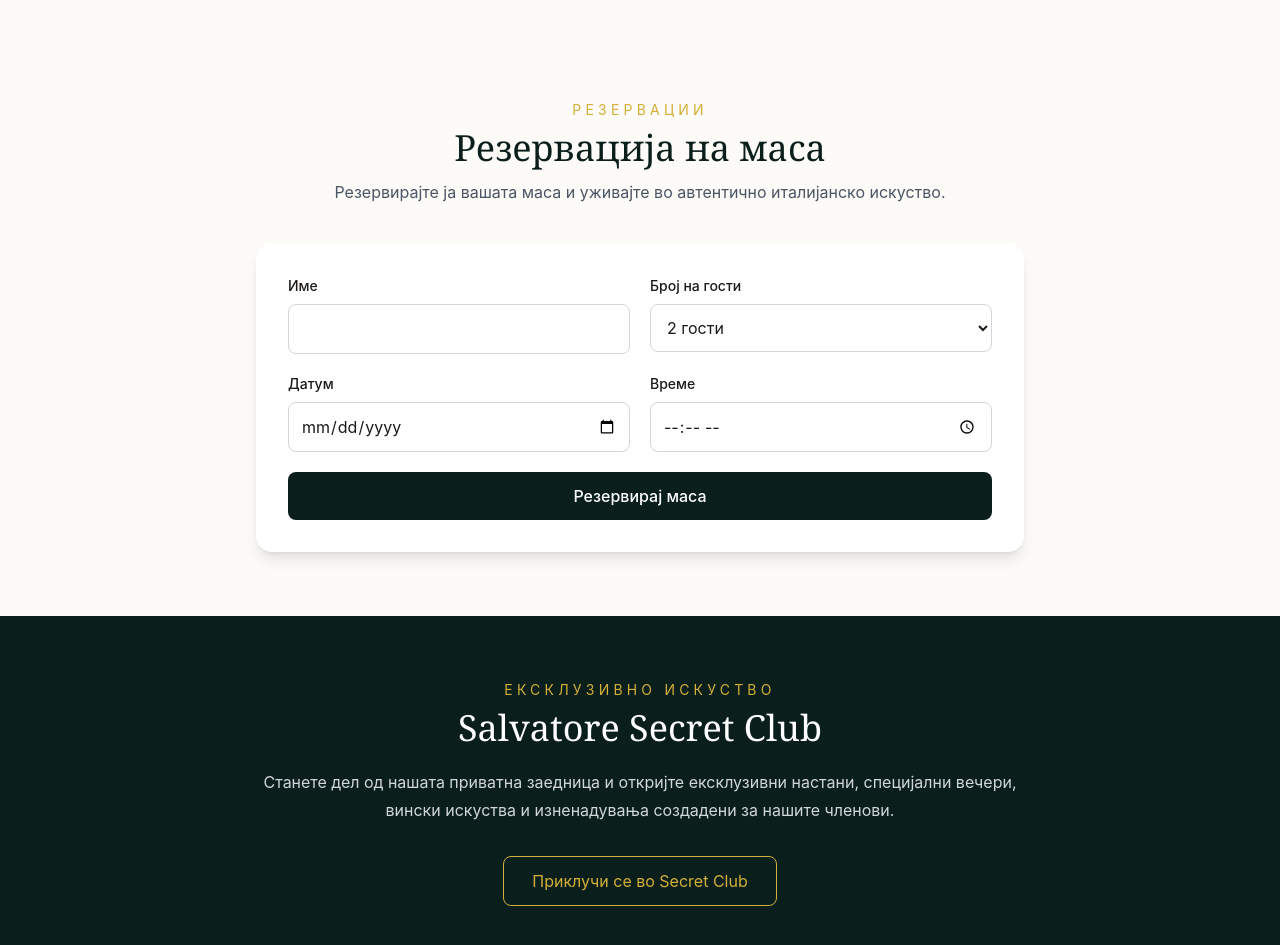
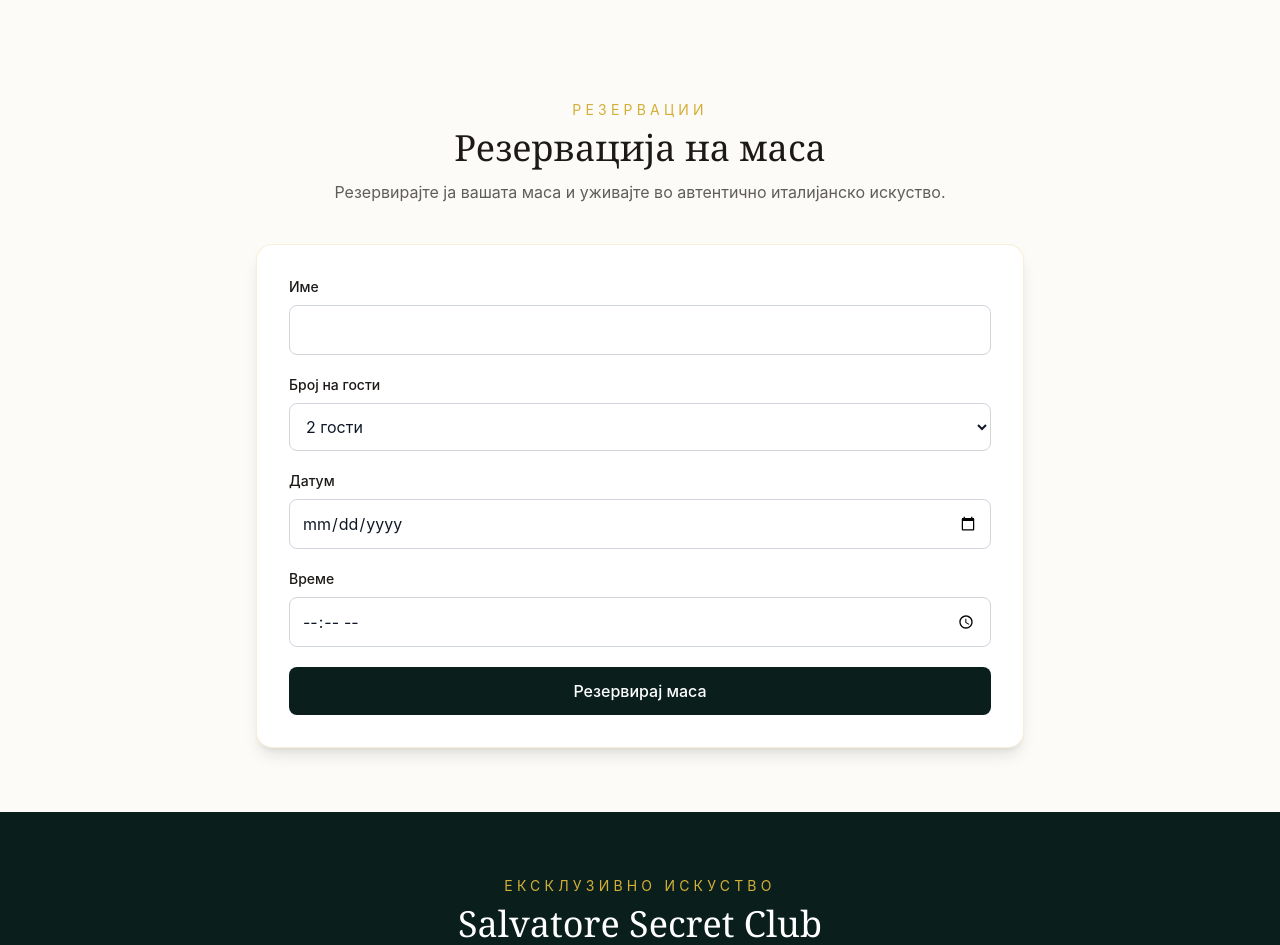
Before and after one commit to stefanovaklara/salvatore-restaurant-website, a React (Vite) app: page / in a window 1280 px wide. Shown: the part 3660-4605 px from the top of the page. Built offline with nearby package versions, Linux system fonts and the light colour scheme.

Commit message:
fix: improve reservation dark mode styling

```diff
--- a/src/components/booking/Reservation.jsx
+++ b/src/components/booking/Reservation.jsx
@@ -29,26 +29,29 @@ function Reservation() {
     }
 
     return (
-        <section id="reservation" className="bg-[#FDFBF7] px-6 py-16">
+        <section
+            id="reservation"
+            className="scroll-mt-20 bg-[var(--bg-primary)] px-6 py-16"
+        >
             <div className="mx-auto max-w-3xl">
                 <p className="mb-2 text-center text-sm uppercase tracking-[0.3em] text-[#D4AF37]">
                     {t.reservationTitle}
                 </p>
 
-                <h2 className="mb-3 text-center text-4xl font-serif text-[#0A1F1C]">
+                <h2 className="mb-3 text-center text-4xl font-serif text-[var(--text-primary)]">
                     {t.reservationHeading}
                 </h2>
 
-                <p className="mb-10 text-center text-gray-600">
+                <p className="mb-10 text-center text-[var(--text-primary)]/70">
                     {t.reservationDescription}
                 </p>
 
                 <form
                     onSubmit={handleSubmit}
-                    className="grid gap-5 rounded-2xl bg-white p-8 shadow-lg md:grid-cols-2"
+                    className="grid gap-5 rounded-2xl border border-[#D4AF37]/20 bg-white p-8 shadow-lg dark:bg-[#102A26]"
                 >
                     <div>
-                        <label className="mb-2 block text-sm font-medium">
+                        <label className="mb-2 block text-sm font-medium text-[var(--text-primary)]">
                             {t.name}
                         </label>
 
@@ -58,12 +61,12 @@ function Reservation() {
                             value={formData.name}
                             onChange={handleChange}
                             required
-                            className="w-full rounded-lg border border-gray-300 p-3 outline-none focus:border-[#D4AF37]"
+                            className="w-full rounded-lg border border-gray-300 bg-white p-3 text-gray-900 outline-none focus:border-[#D4AF37] dark:border-white/20 dark:bg-[#0A1F1C] dark:text-white"
                         />
                     </div>
 
                     <div>
-                        <label className="mb-2 block text-sm font-medium">
+                        <label className="mb-2 block text-sm font-medium text-[var(--text-primary)]">
                             {t.numberOfGuests}
                         </label>
 
@@ -71,7 +74,7 @@ function Reservation() {
                             name="guests"
                             value={formData.guests}
                             onChange={handleChange}
-                            className="w-full rounded-lg border border-gray-300 p-3"
+                            className="w-full rounded-lg border border-gray-300 bg-white p-3 text-gray-900 outline-none dark:border-white/20 dark:bg-[#0A1F1C] dark:text-white"
                         >
                             {Array.from({ length: 8 }, (_, index) => {
                                 const number = index + 1
@@ -87,7 +90,7 @@ function Reservation() {
                     </div>
 
                     <div>
-                        <label className="mb-2 block text-sm font-medium">
+                        <label className="mb-2 block text-sm font-medium text-[var(--text-primary)]">
                             {t.date}
                         </label>
 
@@ -97,12 +100,12 @@ function Reservation() {
                             value={formData.date}
                             onChange={handleChange}
                             required
-                            className="w-full rounded-lg border border-gray-300 p-3"
+                            className="w-full rounded-lg border border-gray-300 bg-white p-3 text-gray-900 outline-none focus:border-[#D4AF37] dark:border-white/20 dark:bg-[#0A1F1C] dark:text-white"
                         />
                     </div>
 
                     <div>
-                        <label className="mb-2 block text-sm font-medium">
+                        <label className="mb-2 block text-sm font-medium text-[var(--text-primary)]">
                             {t.time}
                         </label>
 
@@ -112,13 +115,13 @@ function Reservation() {
                             value={formData.time}
                             onChange={handleChange}
                             required
-                            className="w-full rounded-lg border border-gray-300 p-3"
+                            className="w-full rounded-lg border border-gray-300 bg-white p-3 text-gray-900 outline-none focus:border-[#D4AF37] dark:border-white/20 dark:bg-[#0A1F1C] dark:text-white"
                         />
                     </div>
 
                     <button
                         type="submit"
-                        className="rounded-lg bg-[#0A1F1C] px-6 py-3 font-medium text-white transition hover:bg-[#163a34] md:col-span-2"
+                        className="rounded-lg bg-[#0A1F1C] px-6 py-3 font-medium text-white transition hover:bg-[#163a34] dark:bg-[#D4AF37] dark:text-[#0A1F1C] dark:hover:bg-[#C5A059]"
                     >
                         {t.reserveTable}
                     </button>
```
